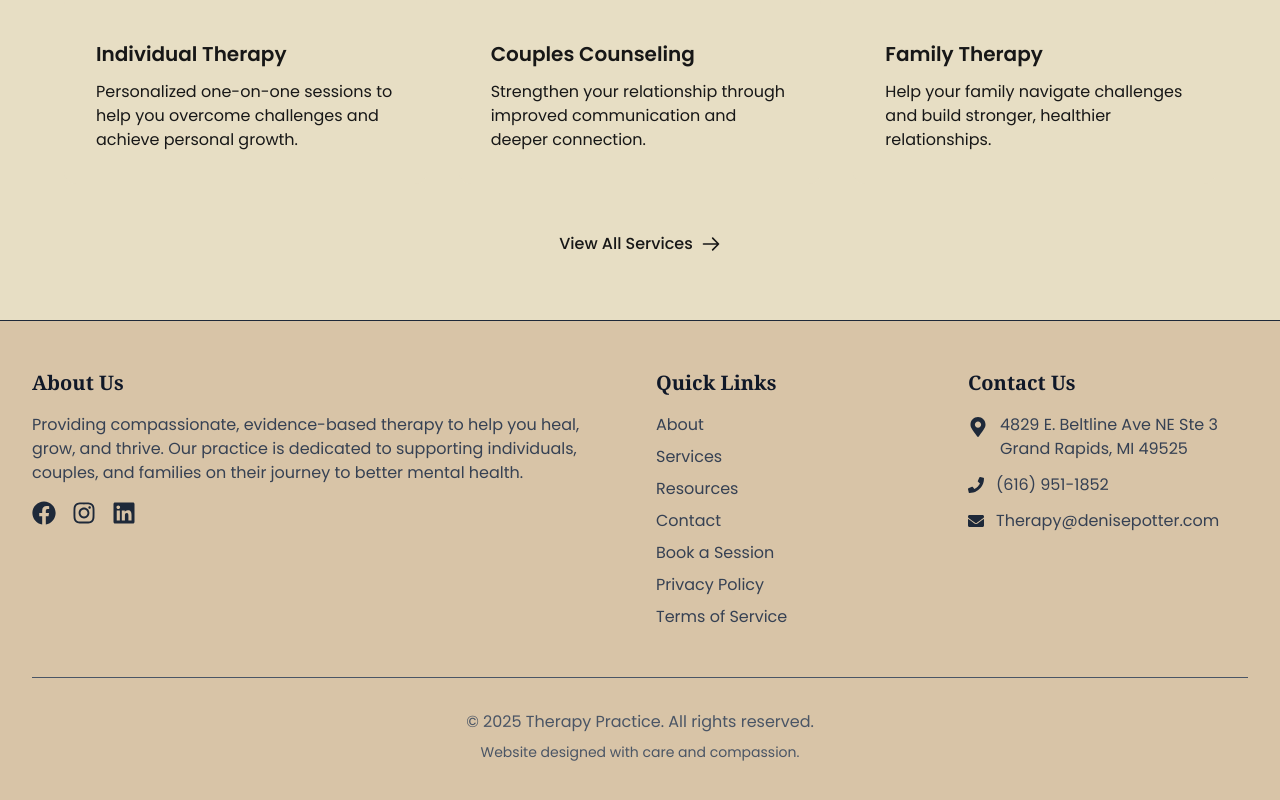
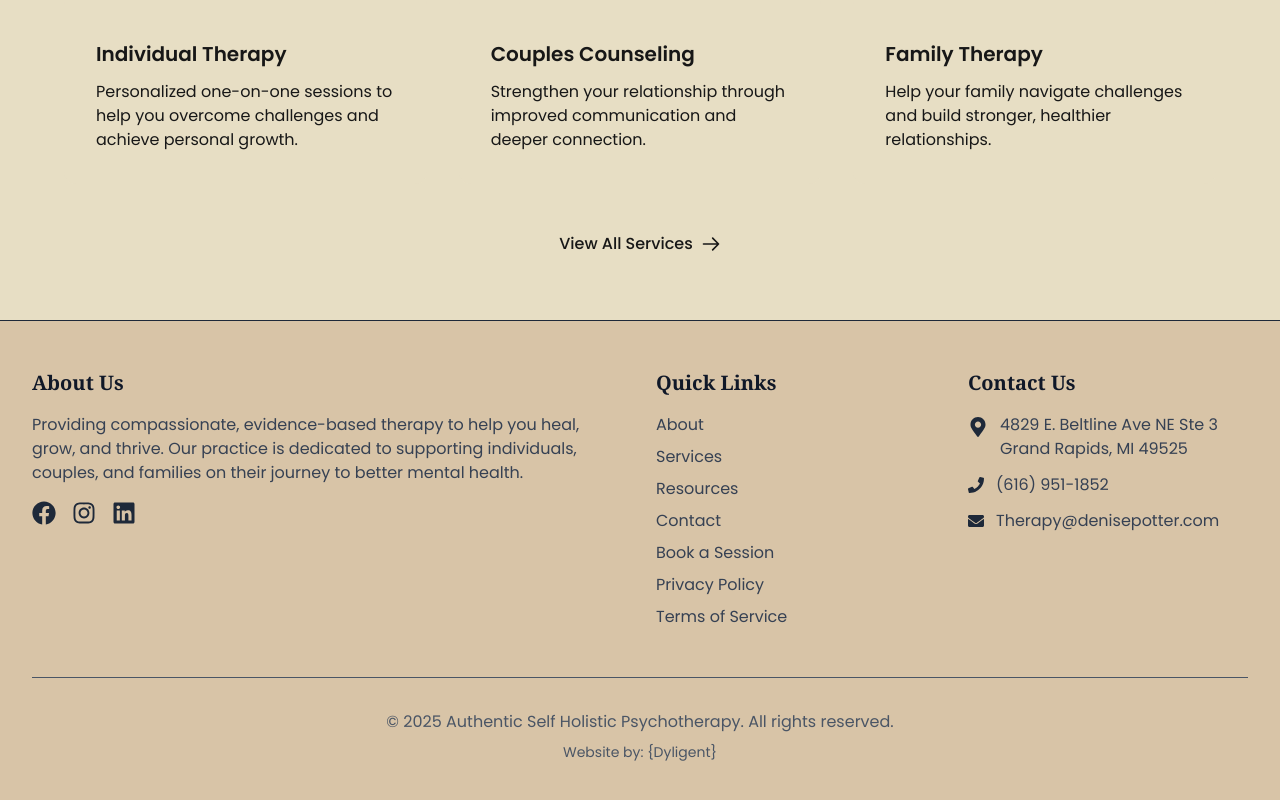
Before and after one commit to Dyligentlydone/Denise, a Next.js app: page / in a window 1280 px wide. Shown: the part 1292-2092 px from the top of the page. Built offline with nearby package versions, Linux system fonts and the light colour scheme.

Commit message:
Update footer with new copyright text and Dyligent link

```diff
--- a/src/components/Footer.tsx
+++ b/src/components/Footer.tsx
@@ -70,9 +70,9 @@
 
         {/* Copyright */}
         <div className="border-t border-sage-300 mt-12 pt-8 text-center text-gray-600">
-          <p>© {currentYear} Therapy Practice. All rights reserved.</p>
+          <p>© {currentYear} Authentic Self Holistic Psychotherapy. All rights reserved.</p>
           <p className="text-sm mt-2">
-            Website designed with care and compassion.
+            Website by: <a href="https://www.dyligent.solutions/" target="_blank" rel="noopener noreferrer" className="text-sage-600 hover:underline">&#123;Dyligent&#125;</a>
           </p>
         </div>
       </div>
```
